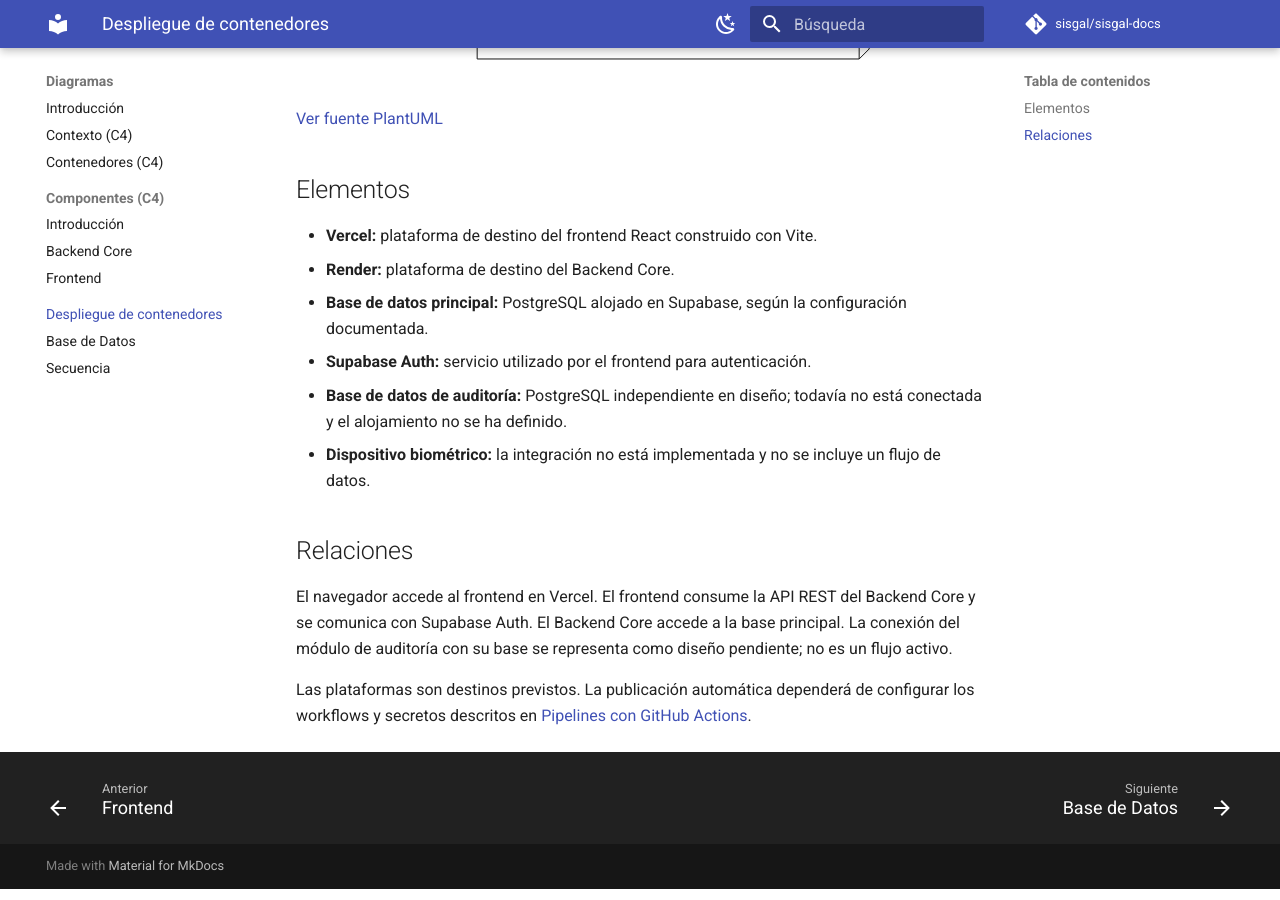
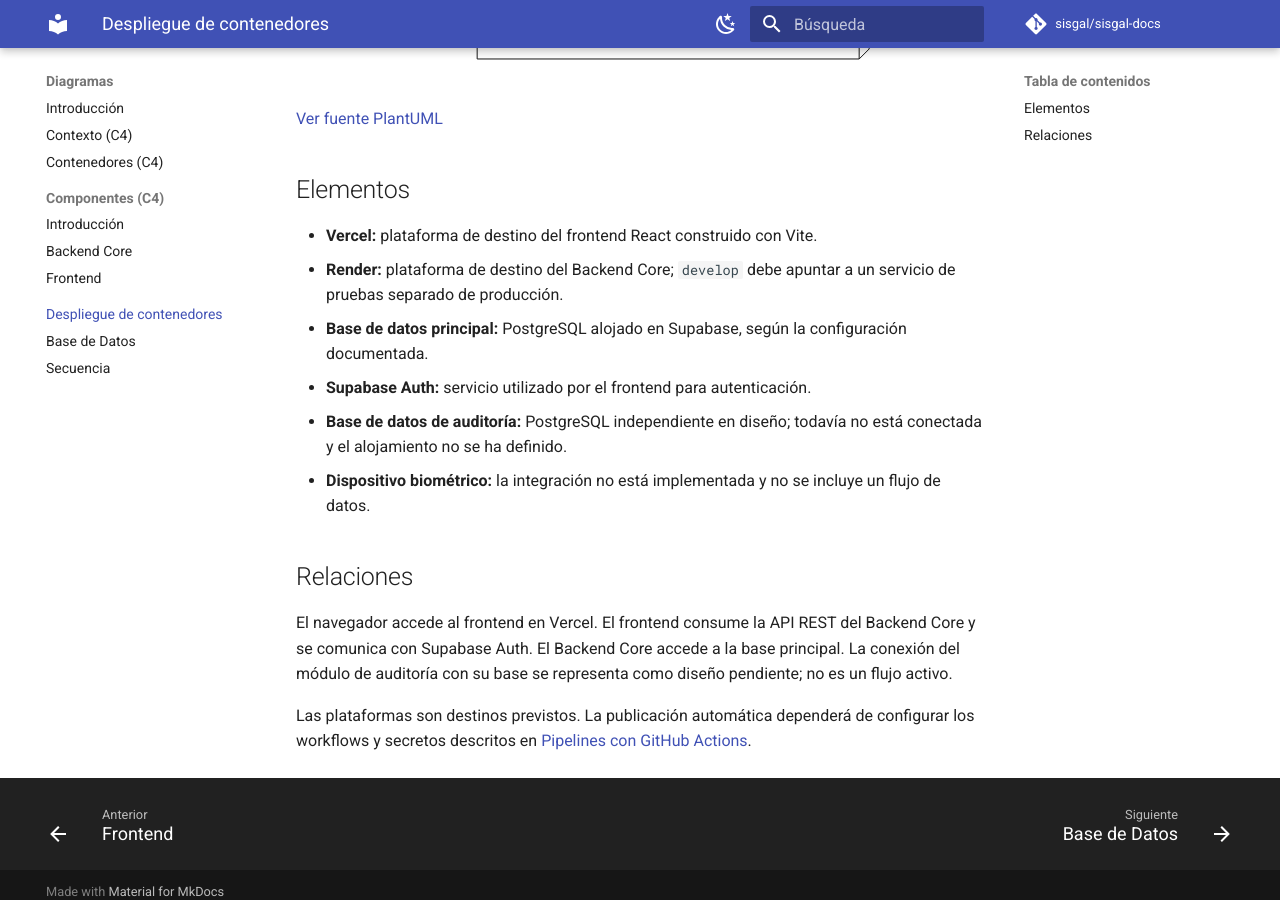
Before and after one commit to sisgal-platform/sisgal-docs, an MkDocs documentation site: the page built from docs/diagrams/deployment.md, in a window 1280 px wide and 900 px high, scrolled down 1059 px. Built offline with MkDocs 1.6.1 and Material for MkDocs 9.7.7, drawn with Linux system fonts in a browser that asks for light colours; comment, search, counter and statistics services are not loaded.

Commit message:
docs: confirm develop deployment targets

```diff
--- a/docs/diagrams/deployment.md
+++ b/docs/diagrams/deployment.md
@@ -9,7 +9,7 @@
 ## Elementos
 
 - **Vercel:** plataforma de destino del frontend React construido con Vite.
-- **Render:** plataforma de destino del Backend Core.
+- **Render:** plataforma de destino del Backend Core; `develop` debe apuntar a un servicio de pruebas separado de producción.
 - **Base de datos principal:** PostgreSQL alojado en Supabase, según la configuración documentada.
 - **Supabase Auth:** servicio utilizado por el frontend para autenticación.
 - **Base de datos de auditoría:** PostgreSQL independiente en diseño; todavía no está conectada y el alojamiento no se ha definido.
```
